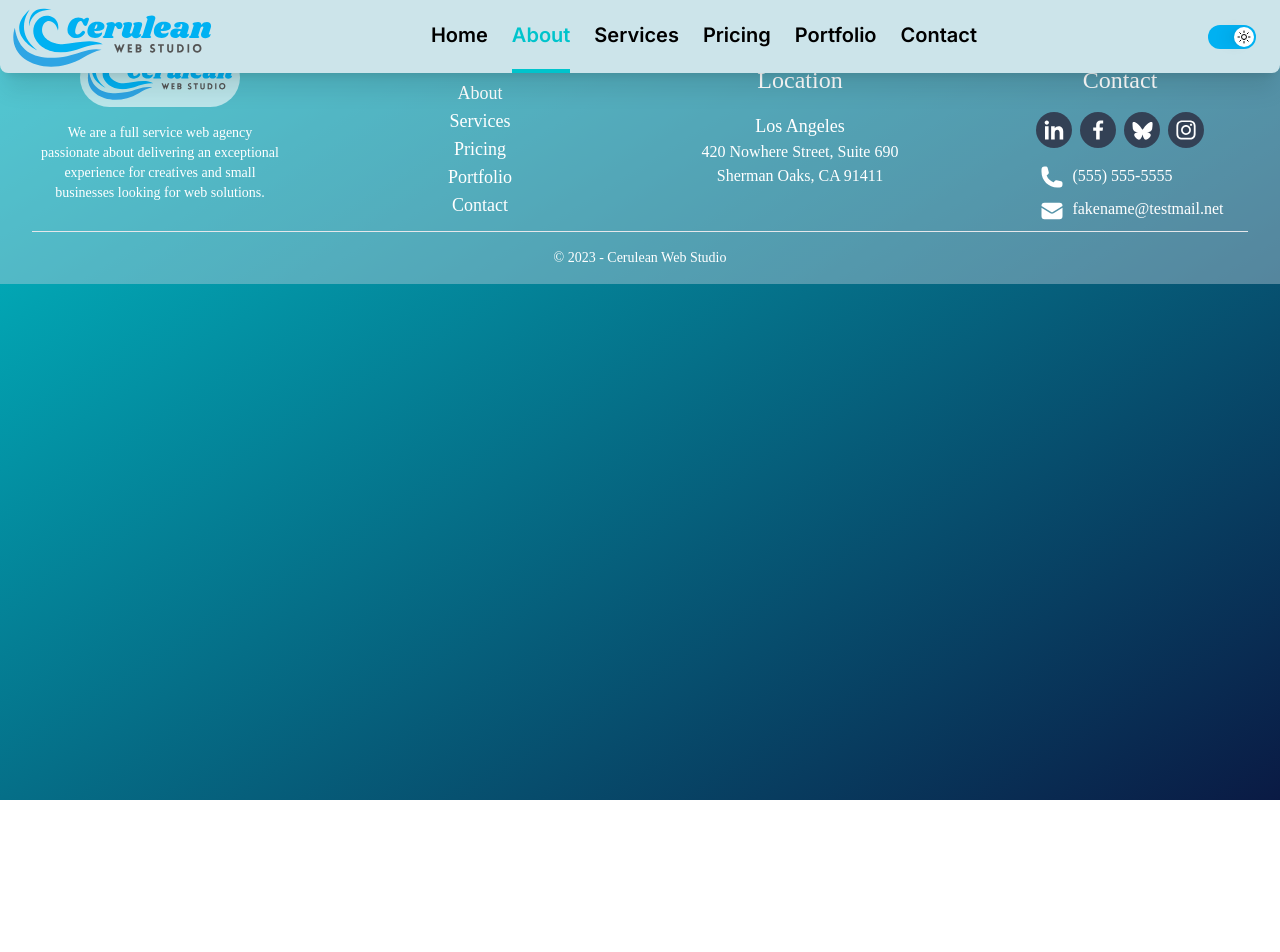
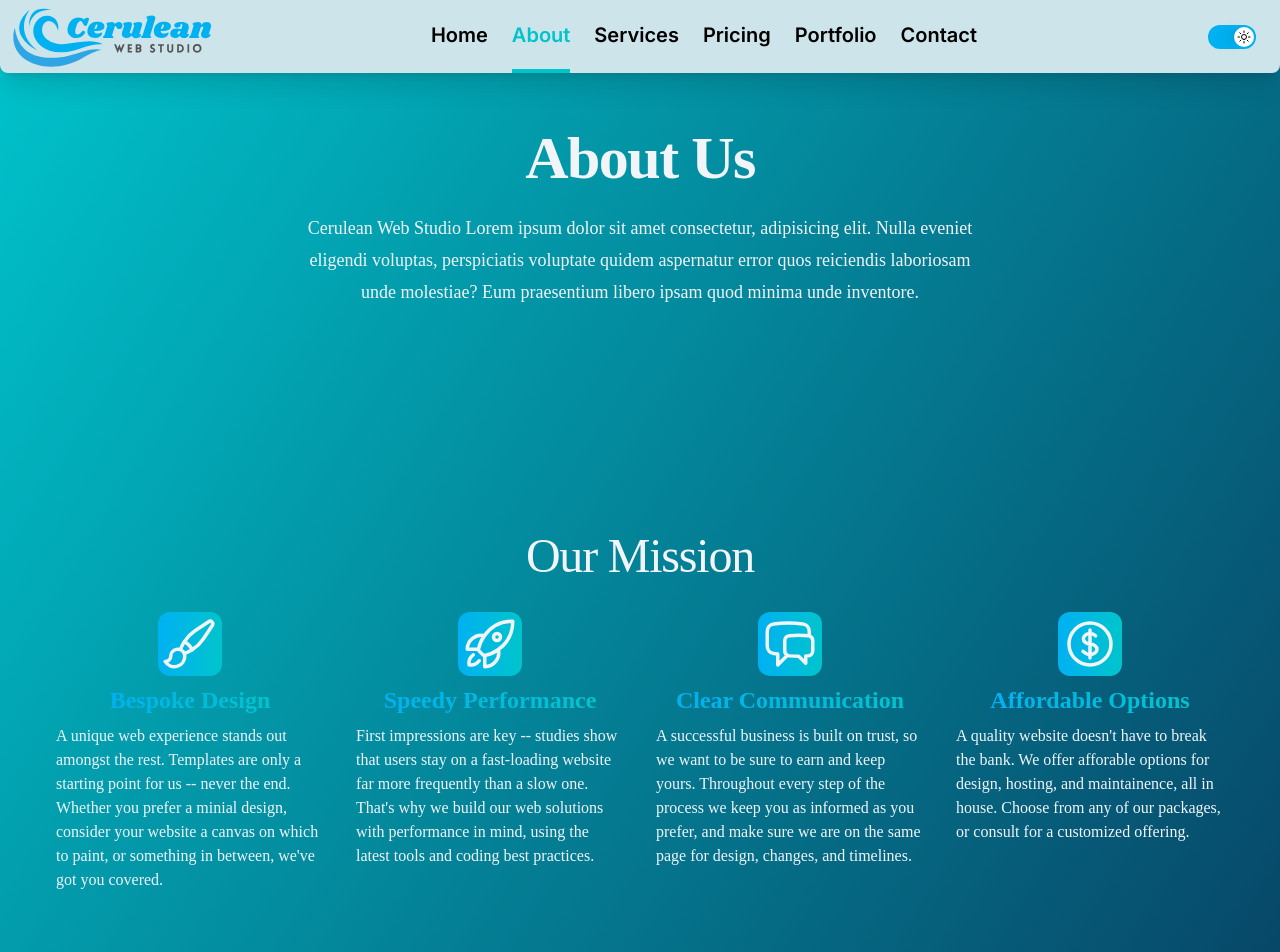
Before and after one commit to PiraTechnics/cerulean-web-studio, a Next.js app: page /about in a window 1280 px wide. Shown: the top 952 px of the page. Before the commit the page ends 800 px from the top, so only its background shows below. Built offline with nearby package versions, Linux system fonts and the light colour scheme.

Commit message:
#7 Layout Design and placeholder sections

```diff
--- a/app/about/page.tsx
+++ b/app/about/page.tsx
@@ -1,3 +1,15 @@
+import { AboutCWS } from "@/app/ui/sections/about-cws";
+import { Mission } from "@/app/ui/sections/mission";
+import { OwnerProfile } from "@/app/ui/sections/owner-profile";
+
 export default function About() {
-	return <div>About us</div>;
+	return (
+		<article>
+			<section>
+				<AboutCWS />
+				<Mission />
+				<OwnerProfile />
+			</section>
+		</article>
+	);
 }
--- /dev/null
+++ b/app/ui/sections/about-cws.tsx
@@ -0,0 +1,17 @@
+export const AboutCWS = () => {
+	return (
+		<div className="px-6 py-24 sm:py-32 lg:px-8 text-slate-100">
+			<div className="mx-auto max-w-2xl text-center">
+				<h2 className="text-3xl font-bold tracking-tight  sm:text-6xl">
+					About Us
+				</h2>
+				<p className="mt-6 text-lg leading-8">
+					Cerulean Web Studio Lorem ipsum dolor sit amet consectetur,
+					adipisicing elit. Nulla eveniet eligendi voluptas, perspiciatis
+					voluptate quidem aspernatur error quos reiciendis laboriosam unde
+					molestiae? Eum praesentium libero ipsam quod minima unde inventore.
+				</p>
+			</div>
+		</div>
+	);
+};
--- a/app/ui/sections/footer.tsx
+++ b/app/ui/sections/footer.tsx
@@ -9,7 +9,6 @@ import Link from "next/link";
 import Image from "next/image";
 import { contactInformation, pageLinks } from "@/app/constants";
 
-export const Footer = () => {
 const socials = [
 	{ name: "LinkedIn", href: "#", icon: <LinkedIn /> },
 	{ name: "Facebook", href: "#", icon: <Facebook /> },
@@ -18,7 +17,9 @@ export const Footer = () => {
 ];
 
 const today = new Date();
+//should this be declared IN Footer? not sure if/how much overhead it adds or how frequently updated
 
+export const Footer = () => {
 	return (
 		<footer className="bg-slate-300/40 py-4 text-white rounded-t-lg">
 			<div
--- /dev/null
+++ b/app/ui/sections/mission.tsx
@@ -0,0 +1,64 @@
+import {
+	PaintBrushIcon,
+	RocketLaunchIcon,
+	CurrencyDollarIcon,
+	ChatBubbleLeftRightIcon,
+} from "@heroicons/react/24/outline";
+
+export const Mission = () => {
+	return (
+		<section className=" text-slate-100 py-24 px-8 sm:px-32 md:px-16 lg:px-12">
+			<h2 className="text-5xl tracking-tight mb-8 text-center">Our Mission</h2>
+			<div className="grid lg:grid-cols-4 lg:grid-rows-1 md:grid-cols-2 md:grid-rows-2 grid-rows-4 grid-cols-1 gap-16 lg:gap-8 px-2">
+				<div className="flex flex-col items-center gap-2">
+					<PaintBrushIcon className="w-16 p-1 rounded-xl bg-gradient-to-r from-cws-primary to-cws-bg-1 ring-cws-bg-1" />
+					<div className="text-2xl font-semibold bg-gradient-to-r from-cws-primary to-cws-bg-1 text-transparent bg-clip-text">
+						Bespoke Design{" "}
+					</div>
+					<div className="text-start">
+						A unique web experience stands out amongst the rest. Templates are
+						only a starting point for us -- never the end. Whether you prefer a
+						minial design, consider your website a canvas on which to paint, or
+						something in between, we&apos;ve got you covered.
+					</div>
+				</div>
+				<div className="flex flex-col items-center gap-2">
+					<RocketLaunchIcon className="w-16 p-1 rounded-xl bg-gradient-to-r from-cws-primary to-cws-bg-1 ring-cws-bg-1" />
+					<div className="text-2xl font-semibold bg-gradient-to-r from-cws-primary to-cws-bg-1 text-transparent bg-clip-text">
+						Speedy Performance
+					</div>
+					<div className="text-start">
+						First impressions are key -- studies show that users stay on a
+						fast-loading website far more frequently than a slow one.
+						That&apos;s why we build our web solutions with performance in mind,
+						using the latest tools and coding best practices.{" "}
+					</div>
+				</div>
+				<div className="flex flex-col items-center gap-2">
+					<ChatBubbleLeftRightIcon className="w-16 p-1 rounded-xl bg-gradient-to-r from-cws-primary to-cws-bg-1 ring-cws-bg-1" />
+					<div className="text-2xl font-semibold bg-gradient-to-r from-cws-primary to-cws-bg-1 text-transparent bg-clip-text">
+						Clear Communication
+					</div>
+					<div className="text-start">
+						A successful business is built on trust, so we want to be sure to
+						earn and keep yours. Throughout every step of the process we keep
+						you as informed as you prefer, and make sure we are on the same page
+						for design, changes, and timelines.
+					</div>
+				</div>
+				<div className="flex flex-col items-center gap-2">
+					<CurrencyDollarIcon className="w-16 p-1 rounded-xl bg-gradient-to-r from-cws-primary to-cws-bg-1 ring-cws-bg-1" />
+					<div className="text-2xl font-semibold bg-gradient-to-r from-cws-primary to-cws-bg-1 text-transparent bg-clip-text">
+						Affordable Options
+					</div>
+					<div className="text-start">
+						A quality website doesn&apos;t have to break the bank. We offer
+						afforable options for design, hosting, and maintainence, all in
+						house. Choose from any of our packages, or consult for a customized
+						offering.
+					</div>
+				</div>
+			</div>
+		</section>
+	);
+};
--- a/app/ui/sections/our-services.tsx
+++ b/app/ui/sections/our-services.tsx
@@ -9,7 +9,6 @@ import {
 } from "@heroicons/react/24/outline";
 import Link from "next/link";
 
-export const OurServices = () => {
 const servicesKey = [
 	{ name: "Web Design", link: "design", icon: <PaintBrushIcon /> },
 	{
@@ -43,6 +42,7 @@ export const OurServices = () => {
 const textPlaceholder =
 	"Lorem ipsum dolor sit amet, consectetur adipiscing elit. Nam consequat augue purus, id tincidunt ex volutpat a. Maecenas id tortor et ex eleifend sollicitudin ultricies non eros. Suspendisse sed hendrerit massa, vel interdum diam. Integer pharetra dignissim sodales. Cras luctus aliquet consectetur. Cras luctus et turpis nec consectetur. Quisque ut odio in eros venenatis ullamcorper. Duis tincidunt lacus quis risus pellentesque, eget convallis mauris accumsan. Nunc ultrices interdum ligula et consequat. Donec justo mauris, aliquet nec dolor non, blandit imperdiet justo. Etiam nibh elit, efficitur quis tellus sed, gravida imperdiet magna. Phasellus consequat elit justo, consectetur ornare tortor consequat eu. Morbi eleifend sapien aliquet ullamcorper cursus. Pellentesque habitant morbi tristique senectus et netus et malesuada fames ac turpis egestas. Donec quis ex sit amet diam pulvinar rutrum vitae vitae dolor. Donec magna augue, molestie ut neque eu, vehicula posuere diam. Proin rutrum lorem quis leo gravida vulputate. Vestibulum ante ipsum primis in faucibus orci luctus et ultrices posuere cubilia curae; Morbi mollis libero eu tellus rhoncus convallis. Etiam ullamcorper ut ipsum quis feugiat. Duis ut diam lorem. Sed consectetur, urna vitae sollicitudin congue, tellus leo viverra metus, at luctus libero tortor ac est. Donec efficitur tincidunt velit eu imperdiet. Vivamus pharetra cursus sagittis.";
 
+export const OurServices = () => {
 	return (
 		<section className="text-slate-100 px-8">
 			<div className="flex flex-col md:flex-row gap-8  xl:px-32 2xl:px-64 items-center">
--- /dev/null
+++ b/app/ui/sections/owner-profile.tsx
@@ -0,0 +1,79 @@
+import Image from "next/image";
+import profile_img from "@/public/devin-younge.jpg";
+
+const person = {
+	name: "Devin Younge",
+	role: "Designer & Developer",
+	imageUrl: profile_img,
+	bio: "Ultricies massa malesuada viverra cras lobortis. Tempor orci hac ligula dapibus mauris sit ut eu. Eget turpis urna maecenas cras. Nisl dictum.",
+	twitterUrl: "#",
+	linkedinUrl: "#",
+};
+
+export const OwnerProfile = () => {
+	return (
+		<div className="py-24 md:py-32 text-slate-100">
+			<div className="mx-auto grid max-w-7xl grid-cols-1 gap-x-8 gap-y-20 px-6 lg:px-8">
+				<div className="max-w-2xl xl:col-span-2">
+					<h2 className="text-3xl font-bold tracking-tight sm:text-4xl">
+						About the team
+					</h2>
+					<p className="mt-6 text-lg leading-8 ">
+						We’re a dynamic group of individuals who are passionate about what
+						we do and dedicated to delivering the best results for our clients.
+					</p>
+				</div>
+				<div className=" bg-cws-bg-2/50 flex flex-col gap-10 py-10 px-8 rounded-2xl sm:flex-row">
+					<Image
+						className="aspect-[4/5] w-52 flex-none rounded-2xl object-cover"
+						src={person.imageUrl}
+						alt=""
+					/>
+					<div className="max-w-xl flex-auto">
+						<h3 className="text-xl font-semibold leading-8 tracking-tight">
+							{person.name}
+						</h3>
+						<p className="leading-7 text-slate-300">{person.role}</p>
+						<p className="mt-6 text-base leading-7 text-slate-300">
+							{person.bio}
+						</p>
+						<div className=" mt-2 flex gap-2">
+							<a
+								href={person.twitterUrl}
+								className="text-gray-400 hover:text-gray-500"
+							>
+								<span className="sr-only">Twitter</span>
+								<svg
+									className="h-5 w-5"
+									aria-hidden="true"
+									fill="currentColor"
+									viewBox="0 0 20 20"
+								>
+									<path d="M6.29 18.251c7.547 0 11.675-6.253 11.675-11.675 0-.178 0-.355-.012-.53A8.348 8.348 0 0020 3.92a8.19 8.19 0 01-2.357.646 4.118 4.118 0 001.804-2.27 8.224 8.224 0 01-2.605.996 4.107 4.107 0 00-6.993 3.743 11.65 11.65 0 01-8.457-4.287 4.106 4.106 0 001.27 5.477A4.073 4.073 0 01.8 7.713v.052a4.105 4.105 0 003.292 4.022 4.095 4.095 0 01-1.853.07 4.108 4.108 0 003.834 2.85A8.233 8.233 0 010 16.407a11.616 11.616 0 006.29 1.84" />
+								</svg>
+							</a>
+							<a
+								href={person.linkedinUrl}
+								className="text-gray-400 hover:text-gray-500"
+							>
+								<span className="sr-only">LinkedIn</span>
+								<svg
+									className="h-5 w-5"
+									aria-hidden="true"
+									fill="currentColor"
+									viewBox="0 0 20 20"
+								>
+									<path
+										fillRule="evenodd"
+										d="M16.338 16.338H13.67V12.16c0-.995-.017-2.277-1.387-2.277-1.39 0-1.601 1.086-1.601 2.207v4.248H8.014v-8.59h2.559v1.174h.037c.356-.675 1.227-1.387 2.526-1.387 2.703 0 3.203 1.778 3.203 4.092v4.711zM5.005 6.575a1.548 1.548 0 11-.003-3.096 1.548 1.548 0 01.003 3.096zm-1.337 9.763H6.34v-8.59H3.667v8.59zM17.668 1H2.328C1.595 1 1 1.581 1 2.298v15.403C1 18.418 1.595 19 2.328 19h15.34c.734 0 1.332-.582 1.332-1.299V2.298C19 1.581 18.402 1 17.668 1z"
+										clipRule="evenodd"
+									/>
+								</svg>
+							</a>
+						</div>
+					</div>
+				</div>
+			</div>
+		</div>
+	);
+};
```
Also changed, not shown: public/devin-younge.jpg (added). Lines whose indentation alone changed are shown as unchanged.
